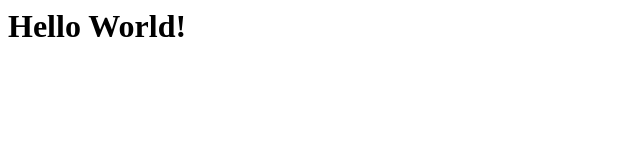
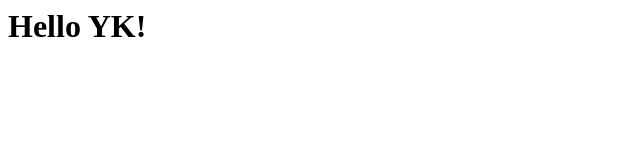
Before and after one commit to yangkang0831/yangkang.github.io, a plain HTML site: page index.html in a window 1280 px wide. Shown: the whole page, without its empty margins (0-640 px from the left). Drawn offline with Linux system fonts and the light colour scheme.

Commit message:
modify index.html

```diff
--- a/index.html
+++ b/index.html
@@ -1,6 +1,6 @@
 <html>
   <title>blog</title>
   <body>
-  <h1>Hello World!</h1>
+  <h1>Hello YK!</h1>
   </body>
 </html>
```
